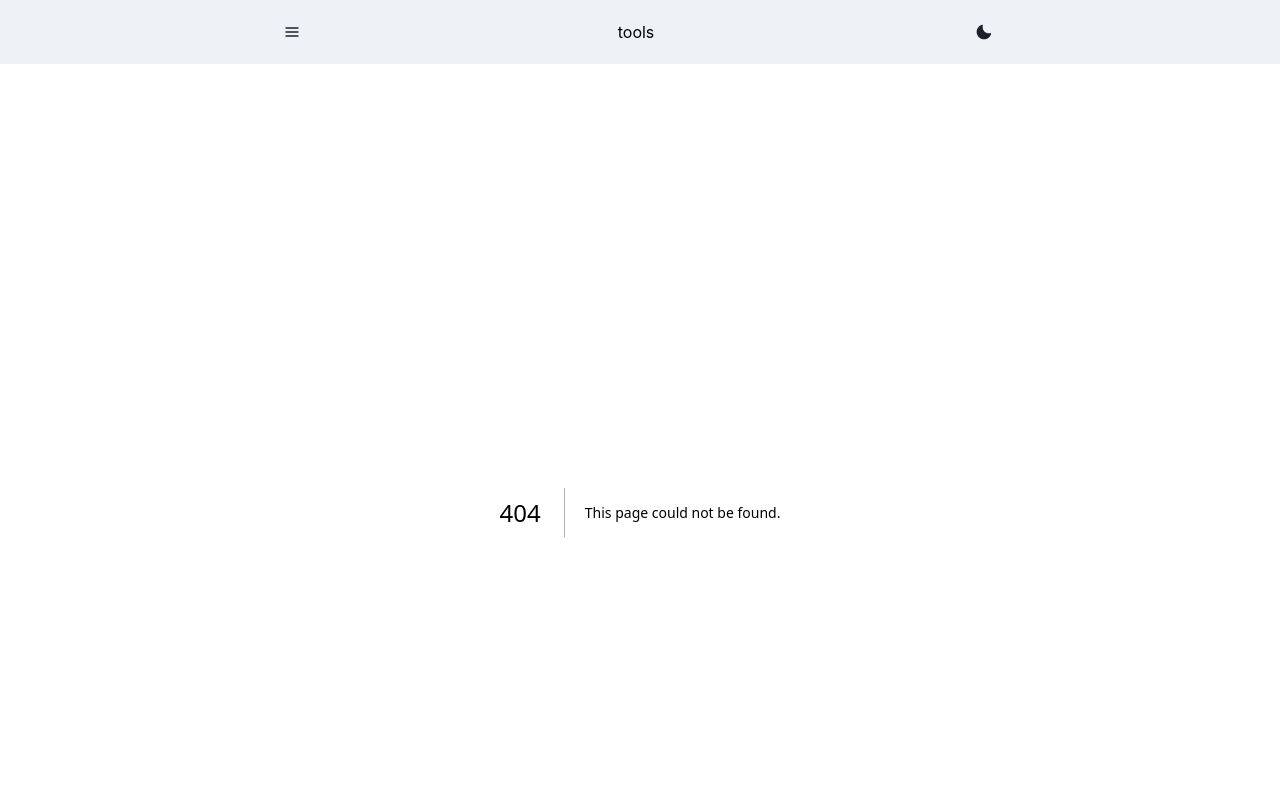
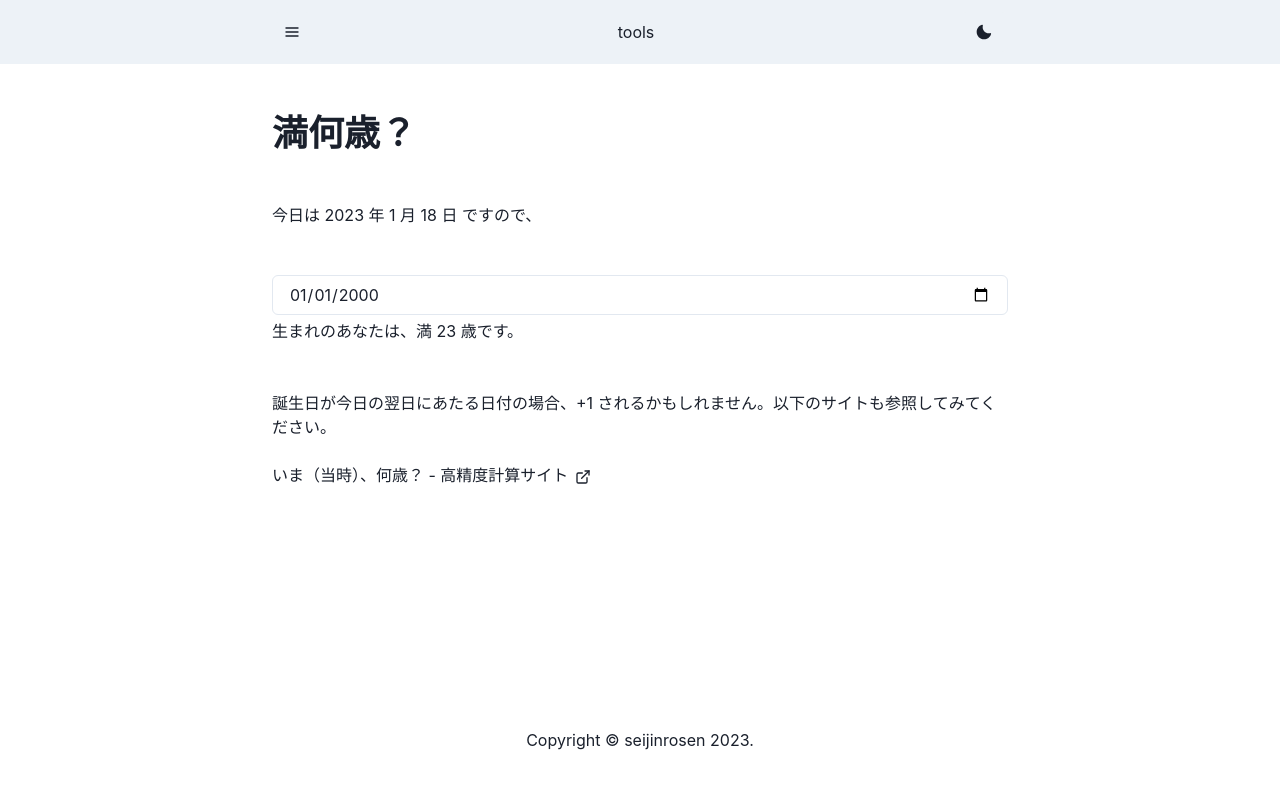
Before and after one commit to seijinrosen/tools, a Next.js app: page /man-nansai in a window 1280 px wide. Before the commit this address had no page. Shown: the top 800 px of the page. Built offline with nearby package versions, Linux system fonts and the light colour scheme.

Commit message:
満何歳？を追加

```diff
--- a/cspell.yaml
+++ b/cspell.yaml
@@ -7,6 +7,8 @@ words:
   - evenodd
   - jsdom
   - mediumdark
+  - Nansai
+  - Nenrei
   - Nextjs
   - rgba
   - seijinrosen
--- a/src/components/navbar/index.tsx
+++ b/src/components/navbar/index.tsx
@@ -18,6 +18,7 @@ const links: { href: string; title: string }[] = [
   { href: "/", title: "Home" },
   { href: "/clipboard", title: "clipboard" },
   { href: "/hello-page", title: "hello-page" },
+  { href: "/man-nansai", title: "満何歳？" },
   { href: "/nextjs", title: "nextjs" },
 ];
 
--- /dev/null
+++ b/src/pages/man-nansai.tsx
@@ -0,0 +1,53 @@
+// https://chakra-ui.com/docs/components/input#input-methods-other-than-text
+
+import { ExternalLinkIcon } from "@chakra-ui/icons";
+import { Heading, Input, Link, Text } from "@chakra-ui/react";
+import { format } from "date-fns";
+import { useState } from "react";
+
+const calcManNenrei = (today: Date, birthday: Date) => {
+  const yearDiff = today.getFullYear() - birthday.getFullYear();
+  if (today.getMonth() < birthday.getMonth()) return yearDiff - 1;
+  if (today.getMonth() > birthday.getMonth()) return yearDiff;
+  if (today.getDate() < birthday.getDate()) return yearDiff - 1;
+  return yearDiff;
+};
+
+const ManNansaiPage = () => {
+  const today = new Date();
+  const [birthday, setBirthday] = useState(new Date(2000, 0, 1));
+
+  const handleChange = (dateString: string) =>
+    setBirthday(new Date(dateString));
+
+  return (
+    <>
+      <Heading mb={12}>満何歳？</Heading>
+
+      <Text mb={12}>
+        今日は {format(today, "yyyy 年 M 月 d 日")} ですので、
+      </Text>
+
+      <Input
+        placeholder="Select Date and Time"
+        type="date"
+        value={format(birthday, "yyyy-MM-dd")}
+        onChange={(e) => handleChange(e.target.value)}
+      />
+      <Text mt={1}>
+        生まれのあなたは、満 {calcManNenrei(today, birthday)} 歳です。
+      </Text>
+
+      <Text mt={12} mb={6}>
+        誕生日が今日の翌日にあたる日付の場合、+1
+        されるかもしれません。以下のサイトも参照してみてください。
+      </Text>
+
+      <Link href="https://keisan.casio.jp/exec/system/1233283157" isExternal>
+        いま（当時）、何歳？ - 高精度計算サイト <ExternalLinkIcon mx="2px" />
+      </Link>
+    </>
+  );
+};
+
+export default ManNansaiPage;
```
